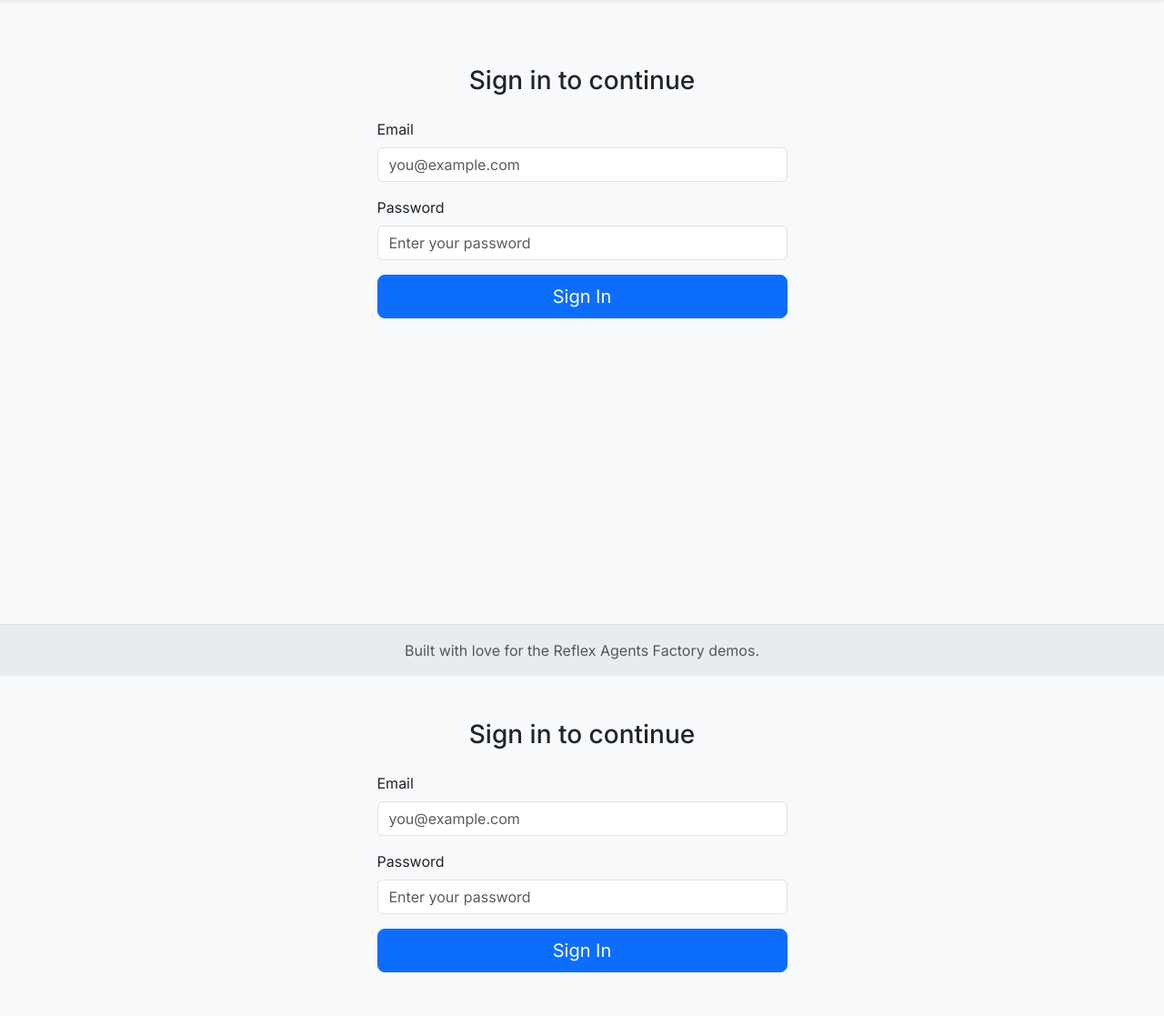
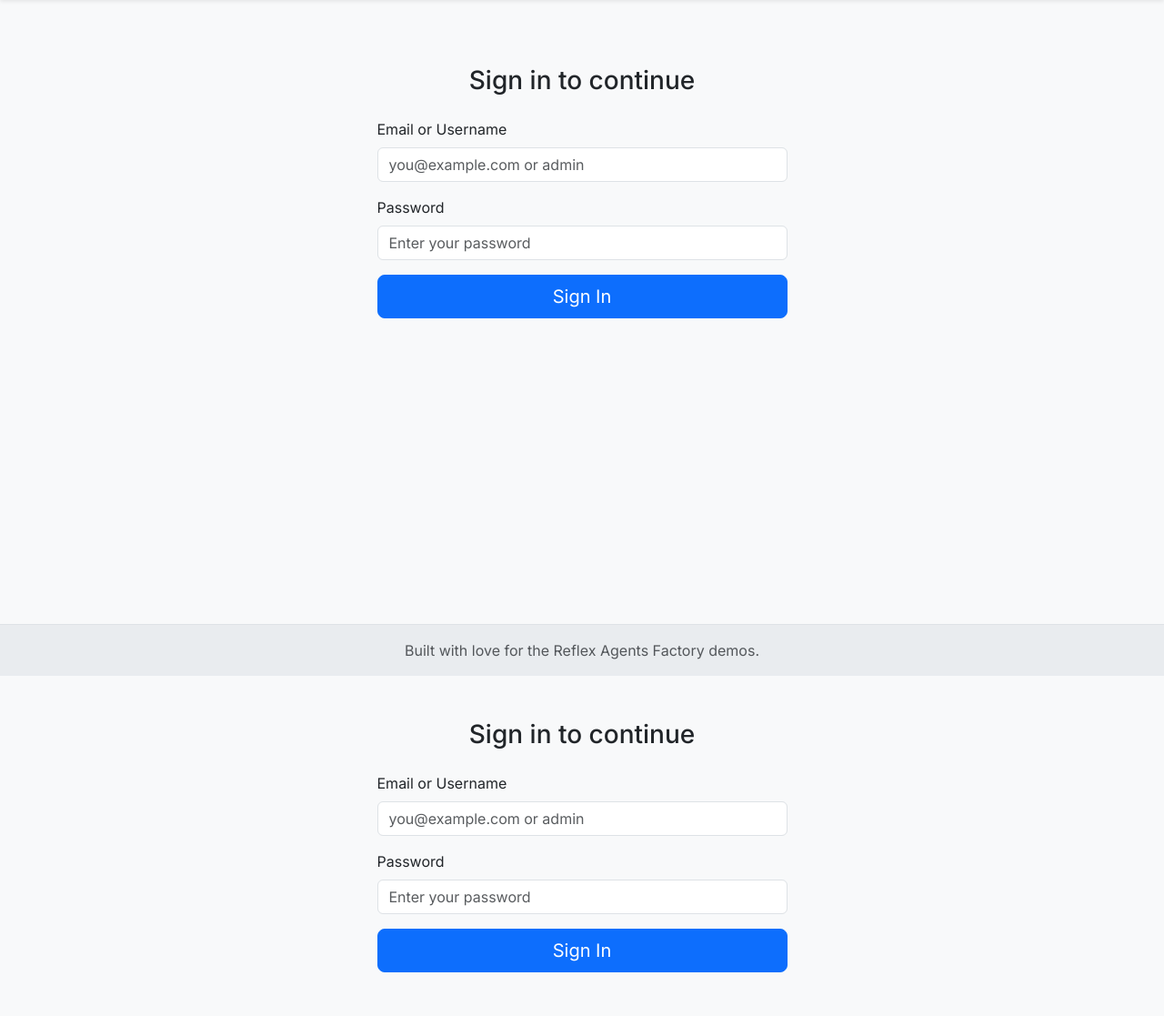
Before and after one commit to zageabb/reflex_AgentDemo, a Flask app: page /auth/login in a window 1280 px wide. Shown: the part 57-1174 px from the top of the page at 91% size. Run offline with Flask 3, Linux system fonts and the light colour scheme.

Commit message:
Allow login via email or username

```diff
--- a/app/auth/routes.py
+++ b/app/auth/routes.py
@@ -10,8 +10,8 @@ from flask_login import current_user, login_required, login_user, logout_user
 from flask_wtf import FlaskForm
 from sqlalchemy import func
 from urllib.parse import urlsplit
-from wtforms import EmailField, PasswordField, SubmitField
-from wtforms.validators import DataRequired, Email, Length
+from wtforms import PasswordField, StringField, SubmitField
+from wtforms.validators import DataRequired, Length
 
 from werkzeug.security import check_password_hash, generate_password_hash
 
@@ -23,12 +23,12 @@ _DUMMY_PASSWORD_HASH = generate_password_hash("dummy-password")
 
 
 class LoginForm(FlaskForm):
-    """Login form that authenticates via email and password."""
+    """Login form that authenticates via email or username and password."""
 
-    email = EmailField(
-        "Email",
-        validators=[DataRequired(), Email()],
-        render_kw={"autocomplete": "email"},
+    identifier = StringField(
+        "Email or Username",
+        validators=[DataRequired(), Length(max=255)],
+        render_kw={"autocomplete": "username"},
     )
     password = PasswordField(
         "Password",
@@ -62,17 +62,33 @@ def login() -> ResponseReturnValue:
 
     form = LoginForm()
     if form.validate_on_submit():
-        email_input = form.email.data.strip().lower()
-        user = User.query.filter(func.lower(User.email) == email_input).first()
+        identifier_raw = form.identifier.data.strip()
+        identifier_input = identifier_raw.lower()
+
+        match_attr = None
+        user = User.query.filter(func.lower(User.email) == identifier_input).first()
+        if user:
+            match_attr = "email"
+        if not user:
+            user = User.query.filter(func.lower(User.username) == identifier_input).first()
+            if user:
+                match_attr = "username"
 
         password_hash = user.password_hash if user else _DUMMY_PASSWORD_HASH
         password_matches = _verify_password(password_hash, form.password.data)
-        stored_email = (user.email or "").lower() if user else ""
-        email_matches = user is not None and secrets.compare_digest(
-            stored_email, email_input
+
+        if match_attr == "email":
+            stored_identifier = (user.email or "").lower()
+        elif match_attr == "username":
+            stored_identifier = (user.username or "").lower()
+        else:
+            stored_identifier = ""
+
+        identifier_matches = user is not None and secrets.compare_digest(
+            stored_identifier, identifier_input
         )
 
-        if user and email_matches and password_matches:
+        if user and identifier_matches and password_matches:
             login_user(user)
             flash("Successfully signed in.", "success")
             next_page = request.args.get("next")
--- a/app/templates/auth/login.html
+++ b/app/templates/auth/login.html
@@ -12,9 +12,9 @@
           {{ form.hidden_tag() }}
 
           <div class="mb-3">
-            {{ form.email.label(class="form-label") }}
-            {{ form.email(class="form-control", placeholder="you@example.com") }}
-            {% for error in form.email.errors %}
+            {{ form.identifier.label(class="form-label") }}
+            {{ form.identifier(class="form-control", placeholder="you@example.com or admin") }}
+            {% for error in form.identifier.errors %}
               <div class="text-danger small">{{ error }}</div>
             {% endfor %}
           </div>
```
